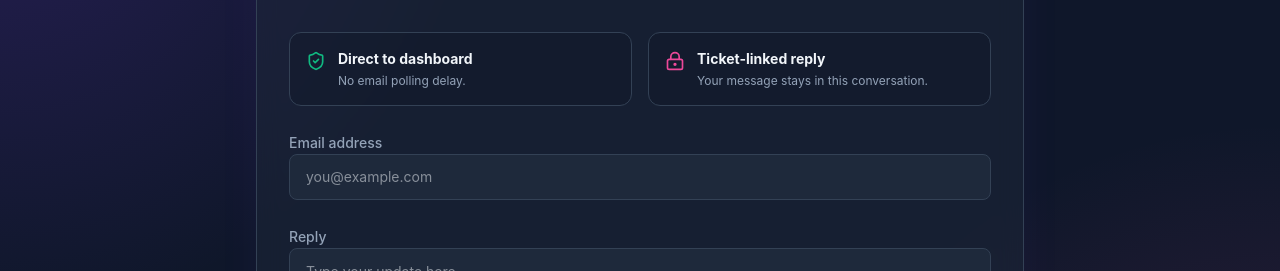
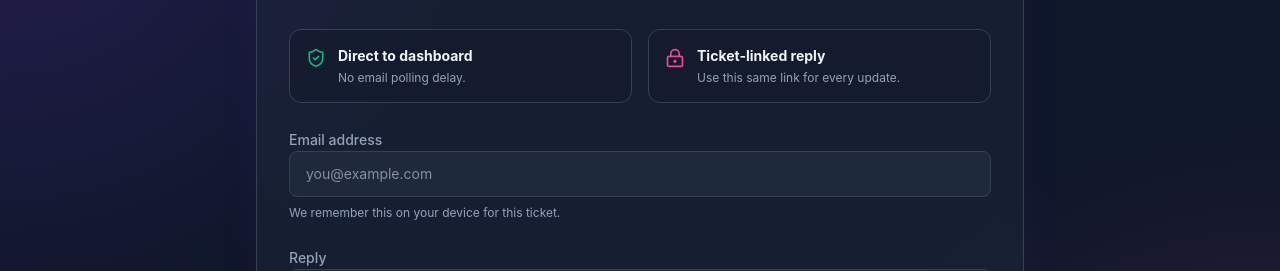
Before and after one commit to Derozanrex19/SmartAI, a React (Vite) app: page /reply/1 in a window 1280 px wide. Shown: the part 165-436 px from the top of the page. Built offline with nearby package versions, Linux system fonts and the light colour scheme; no server answers.

Commit message:
UI design changes on the reply page

```diff
--- a/src/pages/ReplyPage.tsx
+++ b/src/pages/ReplyPage.tsx
@@ -1,4 +1,4 @@
-import { useMemo, useState } from 'react';
+import { useEffect, useMemo, useState } from 'react';
 import { Link, useParams } from 'react-router-dom';
 import { motion, AnimatePresence } from 'motion/react';
 import {
@@ -54,6 +54,10 @@ function validateEmail(email: string): string | null {
 export default function ReplyPage() {
   const { ticketId = '' } = useParams();
   const normalizedTicketId = useMemo(() => ticketId.trim().toUpperCase(), [ticketId]);
+  const storageKey = useMemo(
+    () => (normalizedTicketId ? `supportiq-reply-email:${normalizedTicketId}` : ''),
+    [normalizedTicketId]
+  );
   const [email, setEmail] = useState('');
   const [message, setMessage] = useState('');
   const [attachments, setAttachments] = useState<UploadableAttachment[]>([]);
@@ -61,6 +65,12 @@ export default function ReplyPage() {
   const [warning, setWarning] = useState('');
   const [isSubmitting, setIsSubmitting] = useState(false);
   const [submittedAt, setSubmittedAt] = useState<string | null>(null);
+
+  useEffect(() => {
+    if (!storageKey) return;
+    const rememberedEmail = window.localStorage.getItem(storageKey);
+    if (rememberedEmail) setEmail(rememberedEmail);
+  }, [storageKey]);
 
   const uploadAttachments = async (conversationMessageId: string) => {
     if (attachments.length === 0) return;
@@ -184,6 +194,9 @@ export default function ReplyPage() {
       });
       setAttachments([]);
       setMessage('');
+      if (storageKey && email.trim()) {
+        window.localStorage.setItem(storageKey, email.trim().toLowerCase());
+      }
       setSubmittedAt(new Date().toISOString());
     } catch (submitError) {
       setError(submitError instanceof Error ? submitError.message : 'Unable to send reply.');
@@ -240,7 +253,7 @@ export default function ReplyPage() {
                   </div>
                   <h2 className="text-2xl font-bold mb-2">Reply Sent</h2>
                   <p className="text-text-muted max-w-md mx-auto">
-                    Your message was added to the ticket. The support team will see it in their dashboard.
+                    Your message was added to this ticket. You can keep this page open and send another update anytime.
                   </p>
                   <p className="text-xs text-text-muted mt-4">
                     Sent {new Date(submittedAt).toLocaleString()}
@@ -254,7 +267,7 @@ export default function ReplyPage() {
                     onClick={() => setSubmittedAt(null)}
                     className="btn-primary mt-7"
                   >
-                    Send Another Reply
+                    Continue Replying
                   </button>
                 </motion.div>
               ) : (
@@ -278,7 +291,7 @@ export default function ReplyPage() {
                       <LockKeyhole className="w-5 h-5 text-secondary shrink-0 mt-0.5" />
                       <div>
                         <p className="text-sm font-bold">Ticket-linked reply</p>
-                        <p className="text-xs text-text-muted mt-1">Your message stays in this conversation.</p>
+                        <p className="text-xs text-text-muted mt-1">Use this same link for every update.</p>
                       </div>
                     </div>
                   </div>
@@ -292,6 +305,9 @@ export default function ReplyPage() {
                       placeholder="you@example.com"
                       className="w-full"
                     />
+                    <p className="text-xs text-text-muted">
+                      We remember this on your device for this ticket.
+                    </p>
                   </div>
 
                   <div className="space-y-2">
```
